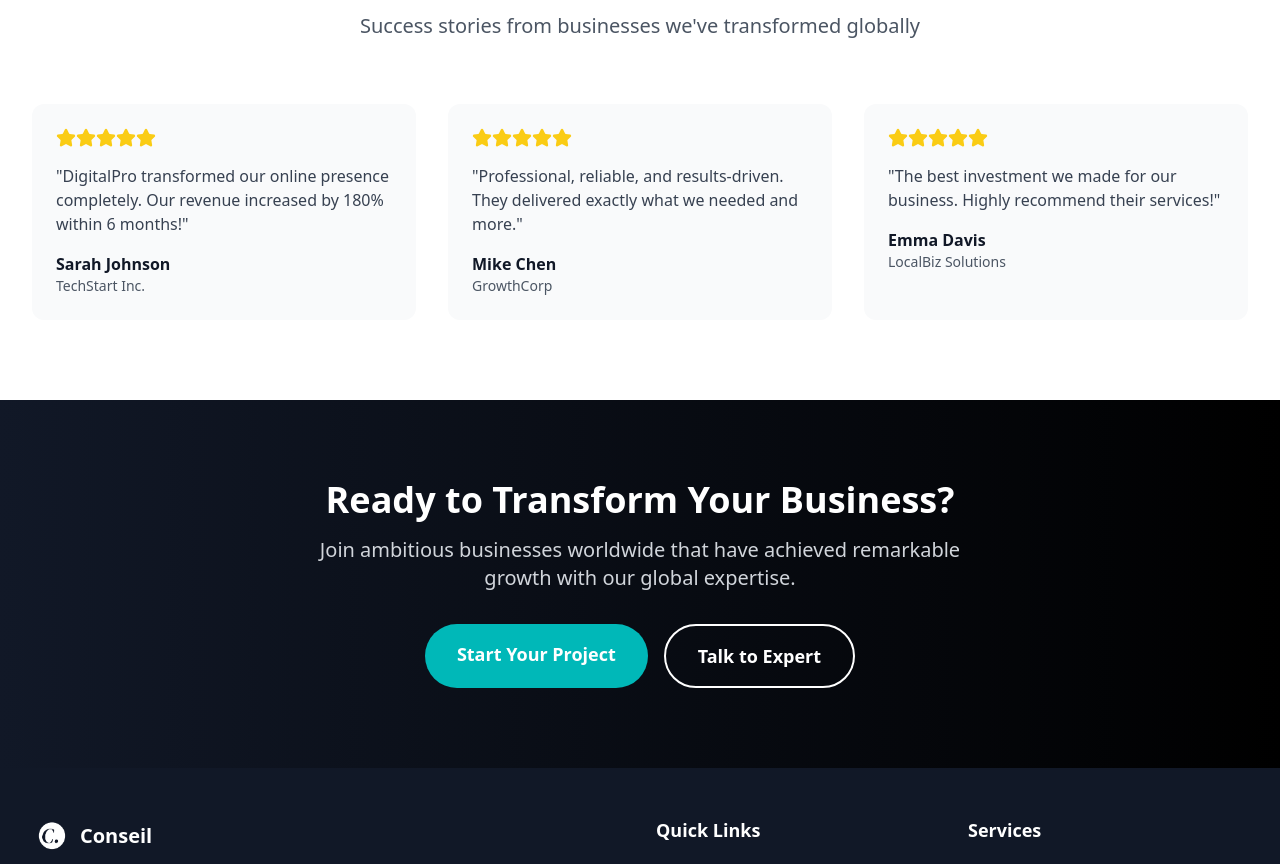
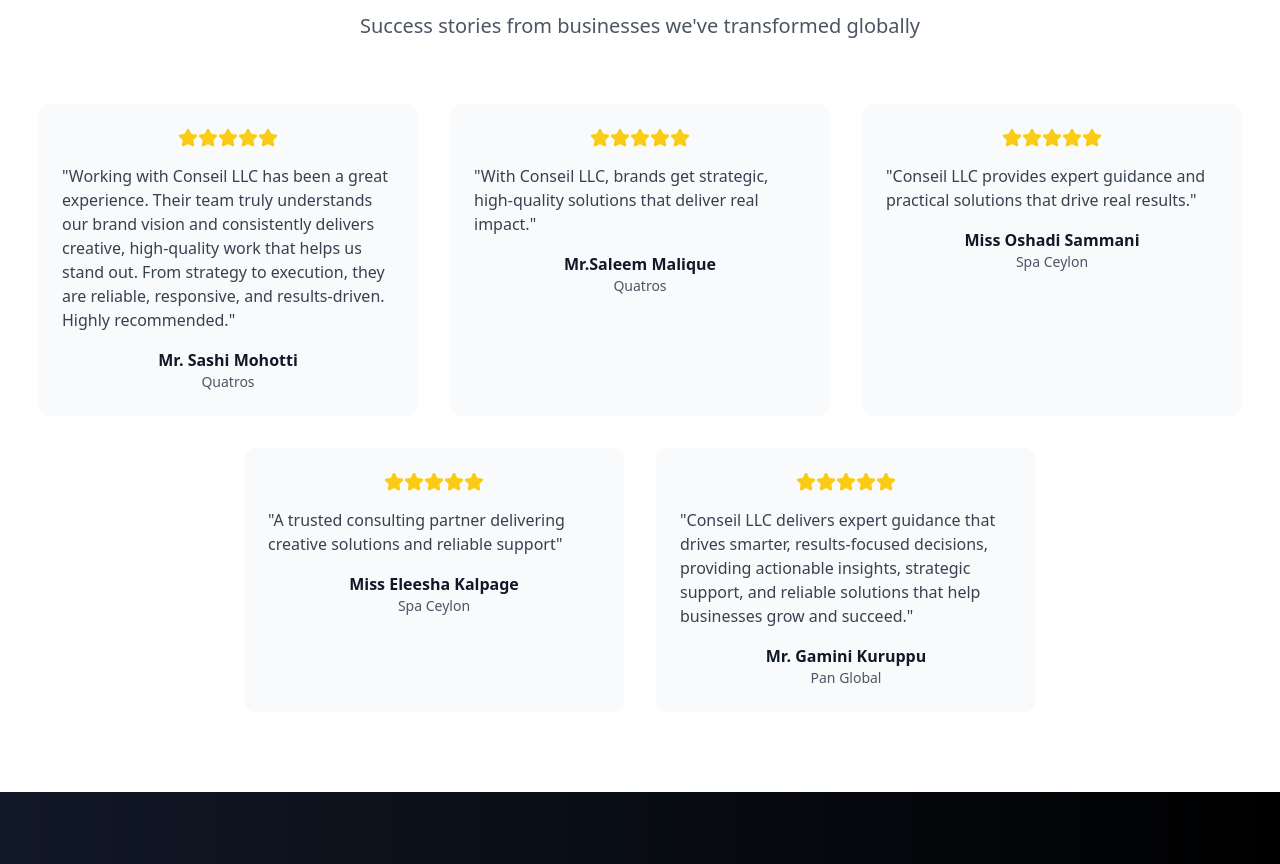
Before and after one commit to Trinexa/SMEGA, a React (Vite) app: page / in a window 1280 px wide. Shown: the part 2259-3123 px from the top of the page. Built offline with nearby package versions, Linux system fonts and the light colour scheme; no server answers.

Commit message:
Fix: Center align testimonials cards in a single row

```diff
--- a/src/pages/Home.tsx
+++ b/src/pages/Home.tsx
@@ -35,22 +35,34 @@ const Home: React.FC = () => {
 
   const testimonials = [
     {
-      name: 'Sarah Johnson',
-      company: 'TechStart Inc.',
+      name: 'Mr. Sashi Mohotti',
+      company: 'Quatros',
       rating: 5,
-      comment: 'DigitalPro transformed our online presence completely. Our revenue increased by 180% within 6 months!'
+      comment: 'Working with Conseil LLC has been a great experience. Their team truly understands our brand vision and consistently delivers creative, high-quality work that helps us stand out. From strategy to execution, they are reliable, responsive, and results-driven. Highly recommended.'
     },
     {
-      name: 'Mike Chen',
-      company: 'GrowthCorp',
+      name: 'Mr.Saleem Malique',
+      company: 'Quatros',
       rating: 5,
-      comment: 'Professional, reliable, and results-driven. They delivered exactly what we needed and more.'
+      comment: 'With Conseil LLC, brands get strategic, high-quality solutions that deliver real impact.'
     },
     {
-      name: 'Emma Davis',
-      company: 'LocalBiz Solutions',
+      name: 'Miss Oshadi Sammani',
+      company: 'Spa Ceylon',
       rating: 5,
-      comment: 'The best investment we made for our business. Highly recommend their services!'
+      comment: 'Conseil LLC provides expert guidance and practical solutions that drive real results.'
+    },
+    {
+      name: 'Miss Eleesha Kalpage',
+      company: 'Spa Ceylon',
+      rating: 5,
+      comment: 'A trusted consulting partner delivering creative solutions and reliable support'
+    },
+    {
+      name: 'Mr. Gamini Kuruppu',
+      company: 'Pan Global',
+      rating: 5,
+      comment: 'Conseil LLC delivers expert guidance that drives smarter, results-focused decisions, providing actionable insights, strategic support, and reliable solutions that help businesses grow and succeed.'
     }
   ];
 
@@ -300,7 +312,8 @@ const Home: React.FC = () => {
             </p>
           </motion.div>
 
-          <div className="grid grid-cols-1 md:grid-cols-3 gap-8">
+          <div className="flex justify-center w-full">
+            <div className="flex flex-wrap gap-8 justify-center" style={{ maxWidth: '2000px' }}>
               {testimonials.map((testimonial, index) => (
                 <motion.div
                   key={testimonial.name}
@@ -316,19 +329,21 @@ const Home: React.FC = () => {
                       ? 'blur-0 scale-105 shadow-2xl bg-white z-10'
                       : 'blur-sm scale-95 opacity-50'
                   }`}
+                  style={{ width: '380px', flexShrink: 0 }}
                 >
-                <div className="flex items-center mb-4">
+                  <div className="flex items-center mb-4 justify-center">
                     {[...Array(testimonial.rating)].map((_, i) => (
                       <Star key={i} className="h-5 w-5 text-yellow-400 fill-current" />
                     ))}
                   </div>
                   <p className="text-gray-700 mb-4">"{testimonial.comment}"</p>
-                <div>
+                  <div className="text-center">
                     <p className="font-semibold text-gray-900">{testimonial.name}</p>
                     <p className="text-gray-600 text-sm">{testimonial.company}</p>
                   </div>
                 </motion.div>
               ))}
+            </div>
           </div>
         </div>
       </section>
```
Lines whose indentation alone changed are shown as unchanged.
